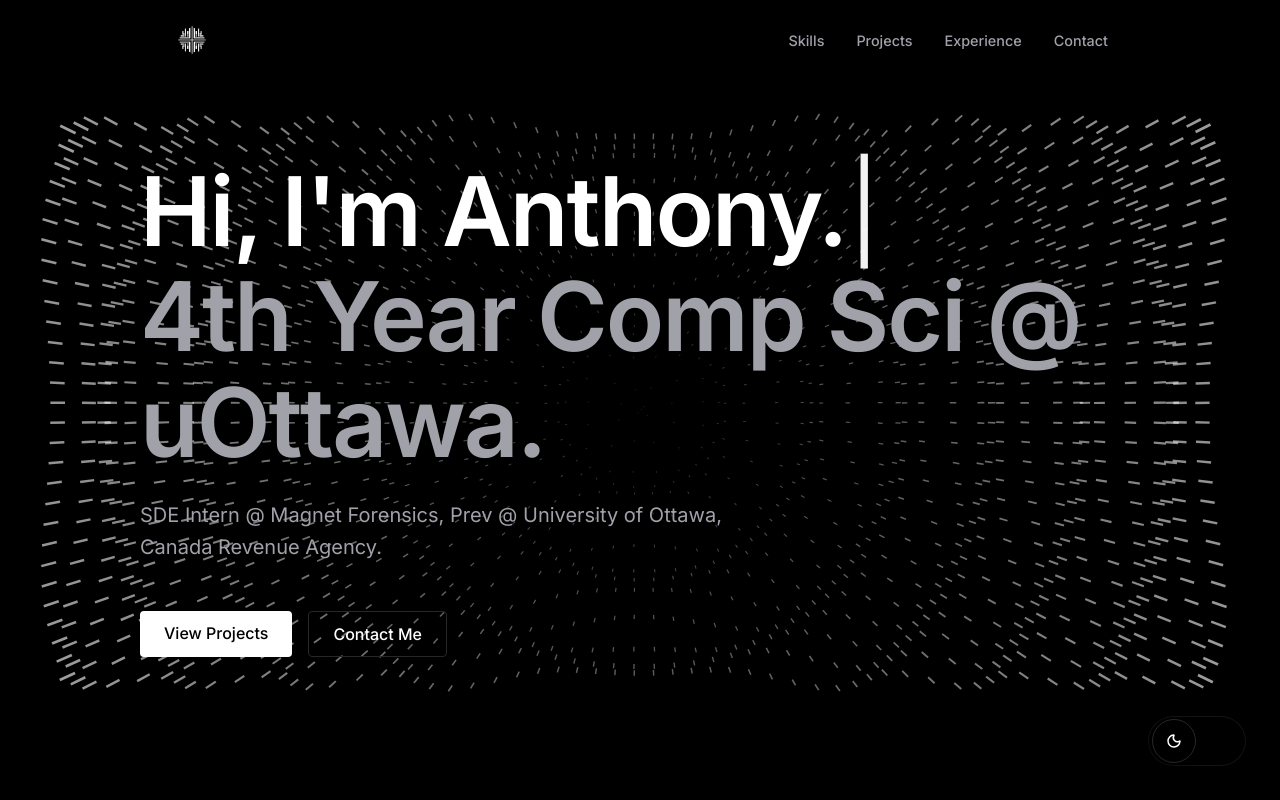
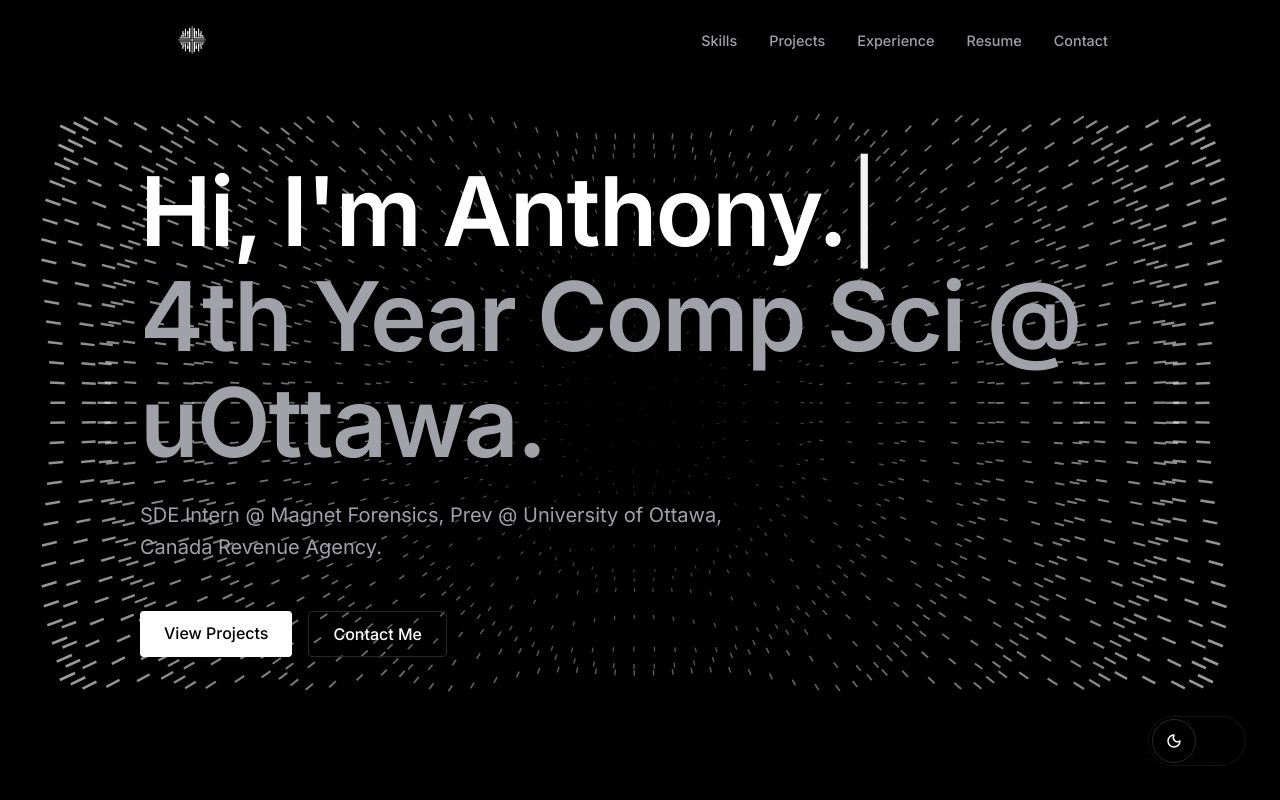
Before and after one commit to Ayprusss/AnthonyLe, a React (Create React App) app: page / in a window 1280 px wide. Shown: the top 800 px of the page. Built offline with nearby package versions, Linux system fonts and the light colour scheme.

Commit message:
added additional navbar link for resume section

```diff
--- a/src/Components/Navbar.js
+++ b/src/Components/Navbar.js
@@ -37,6 +37,7 @@ const Navbar = ({ mode, onToggleMode }) => {
                         <li><Link to="skills" spy={true} smooth={true} offset={0} duration={500} activeClass="active">Skills</Link></li>
                         <li><Link to="projects" spy={true} smooth={true} offset={0} duration={500} activeClass="active">Projects</Link></li>
                         <li><Link to="experience" spy={true} smooth={true} offset={0} duration={500} activeClass="active">Experience</Link></li>
+                        <li><Link to="resume" spy={true} smooth={true} offset={0} duration={500} activeClass="active">Resume</Link></li>
                         <li><Link to="contact" spy={true} smooth={true} offset={0} duration={500} activeClass="active">Contact</Link></li>
                     </ul>
                 </div>
```
